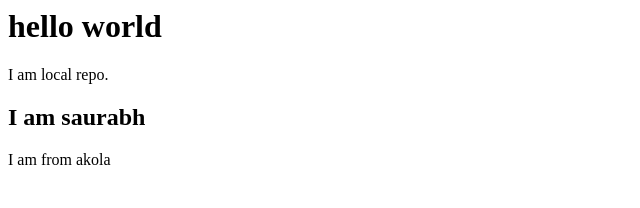
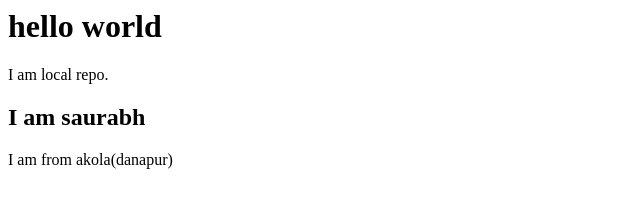
Before and after one commit to Saurabh-Thakre-02-05-2001/localRepo, a plain HTML site: page index.html in a window 1280 px wide. Shown: the full height of the page, 0-640 px from the left. Drawn offline with Linux system fonts and the light colour scheme.

Commit message:
added villege name

```diff
--- a/index.html
+++ b/index.html
@@ -1,4 +1,4 @@
 <h1>hello world</h1>
 <p>I am local repo.</p>
 <h2>I am saurabh</h2>
-<p>I am from akola</p>
+<p>I am from akola(danapur)</p>
```
